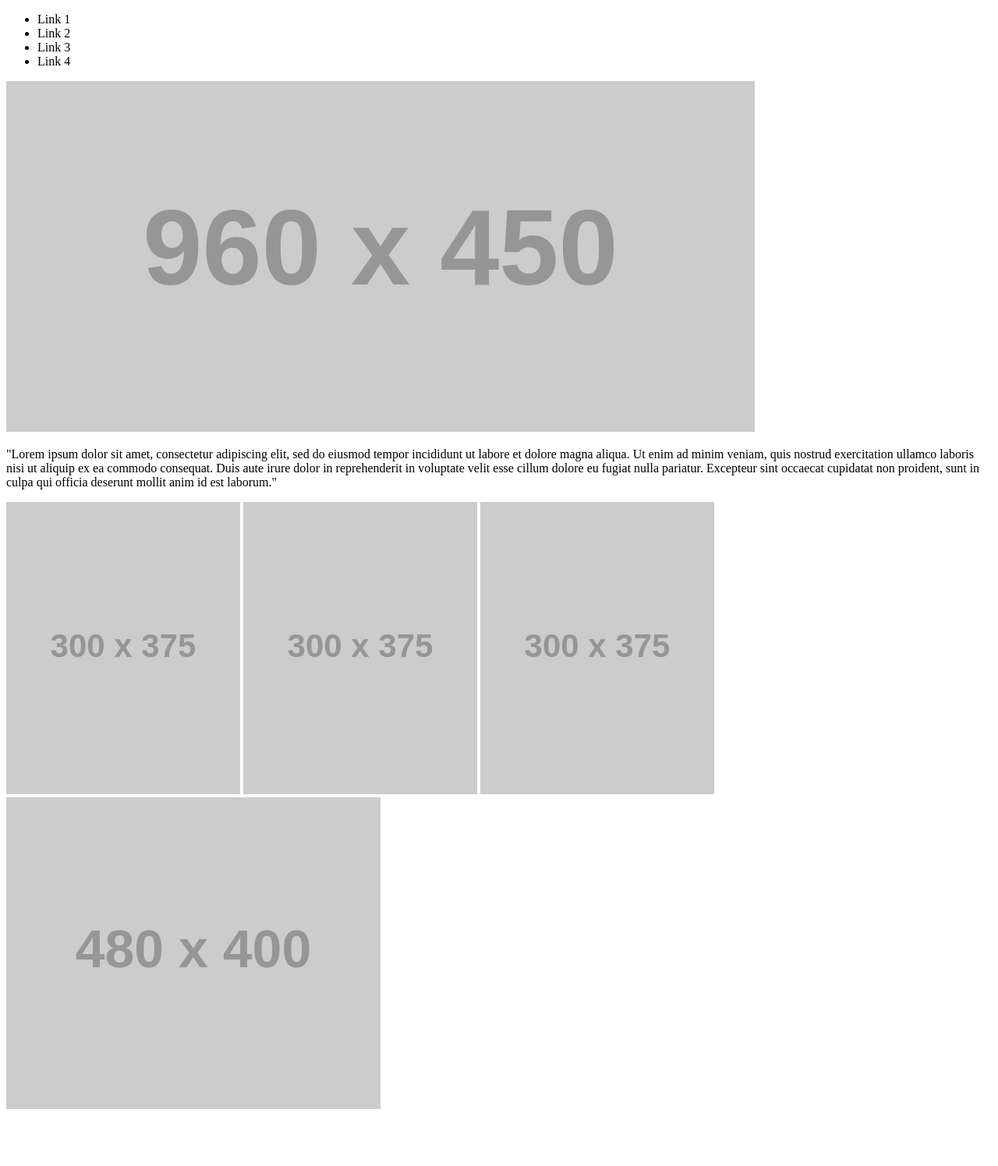
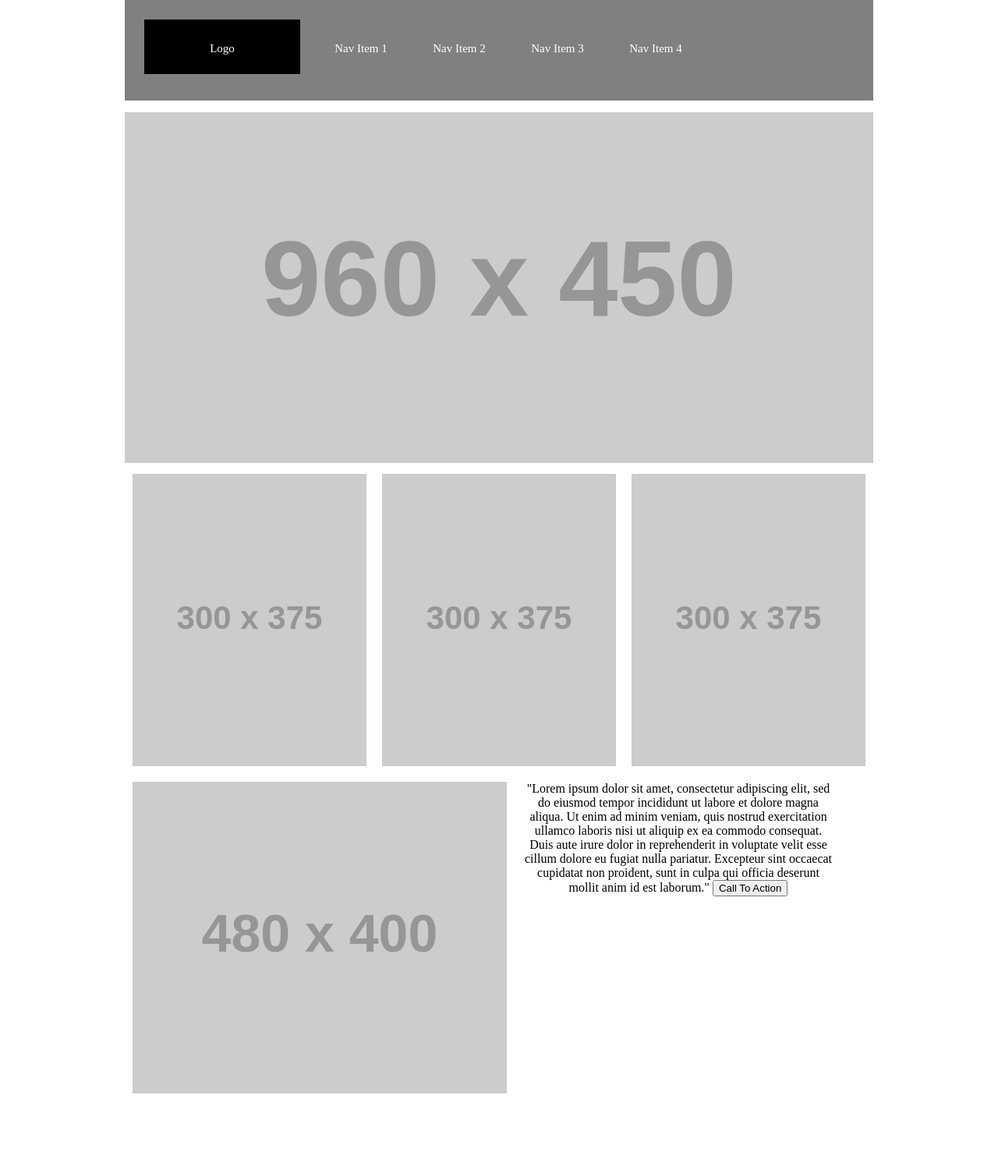
Before and after one commit to Carringtonb/wireframe-exercise, a plain HTML site: page index.html in a window 1280 px wide. Shown: the top 1496 px of the page at 78% size. Before the commit the page ends 1435 px from the top, so only its background shows below. Drawn offline with Linux system fonts and the light colour scheme; placeholder pictures from the web are drawn by us.

Commit message:
added css stylings to wirefram

```diff
--- a/index.html
+++ b/index.html
@@ -1,53 +1,58 @@
 <!DOCTYPE html>
-<!--[if lt IE 7]>      <html class="no-js lt-ie9 lt-ie8 lt-ie7"> <![endif]-->
-<!--[if IE 7]>         <html class="no-js lt-ie9 lt-ie8"> <![endif]-->
-<!--[if IE 8]>         <html class="no-js lt-ie9"> <![endif]-->
-<!--[if gt IE 8]><!--> <html class="no-js"> <!--<![endif]-->
+
     <head>
         <meta charset="utf-8">
         <meta http-equiv="X-UA-Compatible" content="IE=edge">
         <title>Wire-Frame Project</title>
         <meta name="description" content="">
         <meta name="viewport" content="width=device-width, initial-scale=1">
-        <link rel="stylesheet" href="syles.css">
+        <link rel="stylesheet" href="styles.css">
     </head>
     <body>
+    <main>
       <header>
           <nav>
               <ul>
-                  <li>
-                      Link 1
+                  <li id="logo">
+                      Logo
                   </li>
                   <li>
-                      Link 2
+                      Nav Item 1
                   </li>
                   <li>
-                      Link 3
+                      Nav Item 2
                   </li>
                   <li>
-                      Link 4
+                      Nav Item 3
+                  </li>
+                  <li>
+                      Nav Item 4
                   </li>
               </ul>
           </nav>
       </header>
+    </main>
         <main>
-            <img id="" src="https://placehold.it/960x450/ddd" />
-            <div>
-                <p>
+            <img id="hero" src="https://placehold.it/960x450/ddd" />
+
+                <img id="picSmall" src="https://placehold.it/300x375/ddd" />
+                <img id="picSmall" src="https://placehold.it/300x375/ddd" />
+                <img id="picSmall" src="https://placehold.it/300x375/ddd" />
+                <img id="picLarge" src="https://placehold.it/480x400/ddd" />
+                <p class="textBox">
                     "Lorem ipsum dolor sit amet, consectetur adipiscing elit,
                     sed do eiusmod tempor incididunt ut labore et dolore magna aliqua.
                      Ut enim ad minim veniam, quis nostrud exercitation ullamco laboris
                      nisi ut aliquip ex ea commodo consequat. Duis aute irure dolor in
                      reprehenderit in voluptate velit esse cillum dolore eu fugiat nulla
                      pariatur. Excepteur sint occaecat cupidatat non proident, sunt in culpa
-                     qui officia deserunt mollit anim id est laborum."
+                     qui officia deserunt mollit anim id est laborum." <button id="callAction">Call To Action</button>
                 </p>
-                <img src="https://placehold.it/300x375/ddd" />
-                <img src="https://placehold.it/300x375/ddd" />
-                <img src="https://placehold.it/300x375/ddd" />
-                <img src="https://placehold.it/480x400/ddd" />
-            </div>
+
         </main>
         <script src="" async defer></script>
     </body>
+    <footer>
+
+    </footer>
 </html>
--- a/styles.css
+++ b/styles.css
@@ -0,0 +1,90 @@
+body {
+    margin: 0;
+    box-sizing: border-box;
+}
+
+header{
+    background-color: gray;
+}
+main{
+    margin: 0 auto;
+    align-self: center;
+    text-align: center;
+    max-width: 960px;
+}
+
+nav {
+    height: 30%;
+    width: 100%;
+    margin: auto;
+    padding: 10px;
+}
+
+ul {
+    width: 100%;
+    margin: 0;
+    list-style: none;
+    padding: 0;
+    display: inline-block;
+  }
+
+li {
+    color: white;
+    float: left;
+    text-align: center;
+    font-size: 15px;
+    margin: 15px;
+    width: 10%;
+    float:center;
+    line-height: 5em;
+  }
+
+  #logo {
+      background-color: black;
+      height: 70px;
+      width: 200px;
+      text-align: center;
+     float: center;
+  }
+
+  #picSmall{
+      display: block;
+      float:left;
+      width: 300px;
+      height: 375px;
+      margin: 10px;
+      text-align: center;
+      border: 0;
+      padding: 0;
+  }
+
+  p.textBox{
+      overflow: auto;
+      width:400px;
+      height: 480px;
+      float: center;
+    margin: 10px;
+    padding: 10px;
+    text-align: center;
+  }
+
+  #picLarge {
+      float: left;
+      margin: 0px;
+      padding: 10px;
+  }
+
+  #hero{
+      float:center;
+      padding-top: 15px;
+
+  }
+  footer{
+      width: 100%;
+      height: 150px;
+      background-color: grey;
+  }
+
+  button:hover{
+background-color: red;
+  }
```
